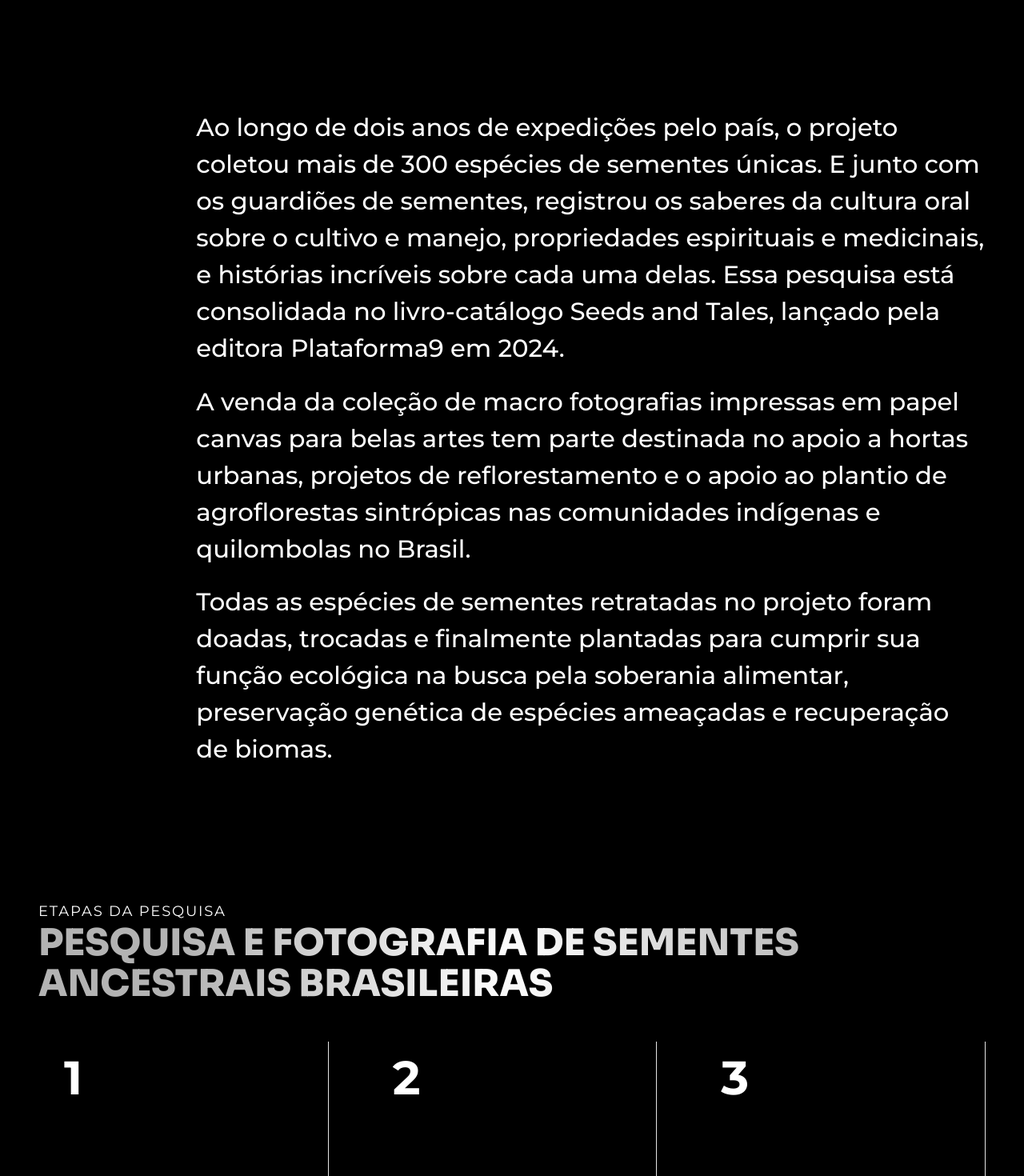
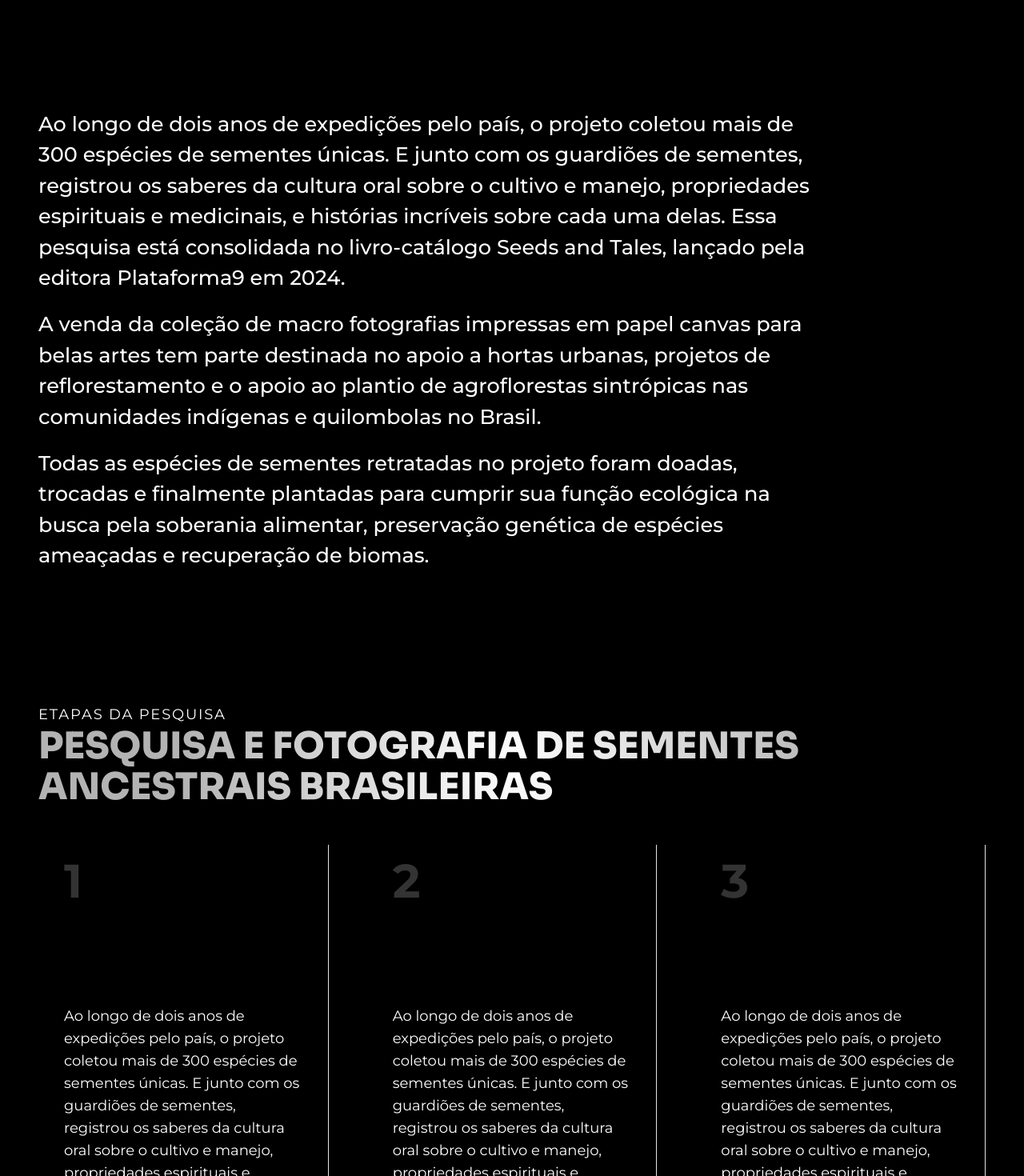
Before and after one commit to trovaotropical/trovaotropical_website, a Next.js app: page / in a window 1280 px wide. Shown: the part 760-2230 px from the top of the page at 80% size. Built offline with nearby package versions, Linux system fonts and the light colour scheme.

Commit message:
updating

```diff
--- a/package.json
+++ b/package.json
@@ -21,6 +21,7 @@
     "class-variance-authority": "^0.7.1",
     "clsx": "^2.1.1",
     "graphql": "^16.11.0",
+    "lenis": "^1.3.11",
     "lucide-react": "^0.542.0",
     "motion": "^12.23.12",
     "next": "15.5.2",
--- a/src/app/(frontend)/globals.css
+++ b/src/app/(frontend)/globals.css
@@ -39,17 +39,29 @@
   --color-popover: var(--popover);
   --color-card-foreground: var(--card-foreground);
   --color-card: var(--card);
-  --color-thunderbird-50: #fff0f0;
-  --color-thunderbird-100: #ffdddd;
-  --color-thunderbird-200: #ffc1c1;
-  --color-thunderbird-300: #ff9798;
-  --color-thunderbird-400: #ff5b5c;
-  --color-thunderbird-500: #ff2829;
-  --color-thunderbird-600: #fa0809;
-  --color-thunderbird-700: #cf0203;
-  --color-thunderbird-800: #ae0607;
-  --color-thunderbird-900: #8f0d0e;
-  --color-thunderbird-950: #4f0000;
+  --color-vermelho-50: #fff0f0;
+  --color-vermelho-100: #ffdddd;
+  --color-vermelho-200: #ffc1c1;
+  --color-vermelho-300: #ff9798;
+  --color-vermelho-400: #ff5b5c;
+  --color-vermelho-500: #ff2829;
+  --color-vermelho-600: #fa0809;
+  --color-vermelho-700: #cf0203;
+  --color-vermelho-800: #ae0607;
+  --color-vermelho-900: #8f0d0e;
+  --color-vermelho-950: #4f0000;
+  --color-verde-50: #f8fde8;
+  --color-verde-100: #eff9ce;
+  --color-verde-200: #dff4a2;
+  --color-verde-300: #c8ea6c;
+  --color-verde-400: #b0dc3f;
+  --color-verde-500: #92c220;
+  --color-verde-600: #719b15;
+  --color-verde-700: #557515;
+  --color-verde-800: #455d17;
+  --color-verde-900: #3b4f18;
+  --color-verde-950: #1e2c07;
+
   --radius-sm: calc(var(--radius) - 4px);
   --radius-md: calc(var(--radius) - 2px);
   --radius-lg: var(--radius);
--- a/src/app/(frontend)/page.tsx
+++ b/src/app/(frontend)/page.tsx
@@ -1,19 +1,28 @@
-import CardsReveal from '@/components/CardsReveal';
-import Hero from '@/components/home/Hero';
-import PhotoBomb from '@/components/home/PhotoBomb';
-import PageHeader from '@/components/PageHeader';
-import PhotosGrid from '@/components/PhotosGrid';
-import TitleAndText from '@/components/TitleAndText';
+'use client';
+
+import { ReactLenis, useLenis } from 'lenis/react';
+
+import CardsReveal from '@/components/blocks/CardsReveal';
+import PageHeader from '@/components/blocks/PageHeader';
+import PhotosGrid from '@/components/blocks/PhotosGrid';
+import TitleAndText from '@/components/blocks/TitleAndText';
 
 export type IndexPageProps = {};
 
-export default async function IndexPage(props: IndexPageProps) {
+export default function IndexPage(props: IndexPageProps) {
+  const lenis = useLenis((lenis) => {
+    // called every scroll
+    console.log(lenis);
+  });
   return (
+    <>
+      <ReactLenis root />
       <div className="bg-black text-background">
         <PageHeader />
         <TitleAndText />
         <CardsReveal />
         <PhotosGrid />
       </div>
+    </>
   );
 }
--- a/src/components/CardsReveal.tsx
+++ b/src/components/blocks/CardsReveal.tsx
@@ -8,7 +8,7 @@ import {
   useTransform
 } from 'motion/react';
 import { useRef } from 'react';
-import RadialTextGradient from './RadialTextGradient';
+import RadialTextGradient from '../RadialTextGradient';
 
 export type CardsRevealProps = {};
 
@@ -63,6 +63,22 @@ export default function CardsReveal(props: CardsRevealProps) {
   const width3 = useTransform(scrollYProgress, [0.58, 0.7], ['0%', '100%'], {
     ease: easeInOut
   });
+
+  const color1 = useTransform(
+    scrollYProgress,
+    [0.4, 0.41, 0.5, 0.51],
+    ['#fff', '#ff5b5c', '#ff5b5c', '#333']
+  );
+  const color2 = useTransform(
+    scrollYProgress,
+    [0.48, 0.49, 0.6, 0.61],
+    ['#fff', '#ff5b5c', '#ff5b5c', '#333']
+  );
+  const color3 = useTransform(
+    scrollYProgress,
+    [0.58, 0.59, 0.8, 0.81],
+    ['#fff', '#ff5b5c', '#ff5b5c', '#333']
+  );
   return (
     <div
       ref={ref}
@@ -78,9 +94,12 @@ export default function CardsReveal(props: CardsRevealProps) {
           </RadialTextGradient>
           <div className="grid lg:flex gap-4 md:gap-8 xl:gap-12 items-center justify-center w-full h-full">
             <div className="w-full lg:w-1/3 aspect-[3/4] 2xl:aspect-square relative max-h-svh overflow-hidden">
-              <div className="absolute left-8 top-4 z-10 text-5xl lg:text-[4.6vw] font-bold">
+              <motion.div
+                className="absolute left-8 top-4 z-10 text-5xl lg:text-[4.6vw] font-bold text-vermelho-400"
+                style={{ color: color1 }}
+              >
                 1
-              </div>
+              </motion.div>
               <motion.div
                 className="absolute top-0 left-0 w-full duration-300 z-[5] p-8 h-full flex items-end"
                 style={{ clipPath: clipPath1 }}
@@ -105,9 +124,12 @@ export default function CardsReveal(props: CardsRevealProps) {
               />
             </div>{' '}
             <div className="w-full lg:w-1/3 aspect-[3/4] 2xl:aspect-square relative max-h-svh overflow-hidden">
-              <div className="absolute left-8 top-4 z-10 text-5xl lg:text-[4.6vw] font-bold">
+              <motion.div
+                className="absolute left-8 top-4 z-10 text-5xl lg:text-[4.6vw] font-bold text-vermelho-400"
+                style={{ color: color2 }}
+              >
                 2
-              </div>
+              </motion.div>
               <motion.div
                 className="absolute top-0 left-0 w-full duration-300 z-[5] p-8 h-full flex items-end"
                 style={{ clipPath: clipPath2 }}
@@ -132,9 +154,12 @@ export default function CardsReveal(props: CardsRevealProps) {
               />
             </div>{' '}
             <div className="w-full lg:w-1/3 aspect-[3/4] 2xl:aspect-square relative max-h-svh overflow-hidden">
-              <div className="absolute left-8 top-4 z-10 text-5xl lg:text-[4.6vw] font-bold">
+              <motion.div
+                className="absolute left-8 top-4 z-10 text-5xl lg:text-[4.6vw] font-bold text-vermelho-400"
+                style={{ color: color3 }}
+              >
                 3
-              </div>
+              </motion.div>
               <motion.div
                 className="absolute top-0 left-0 w-full duration-300 z-[5] p-8 h-full flex items-end"
                 style={{ clipPath: clipPath3 }}
--- a/src/components/PageHeader.tsx
+++ b/src/components/blocks/PageHeader.tsx
@@ -1,8 +1,8 @@
 'use client';
 
 import { motion } from 'motion/react';
-import RadialTextGradient from './RadialTextGradient';
-import PhotoBomb from './home/PhotoBomb';
+import RadialTextGradient from '../RadialTextGradient';
+import PhotoBomb from '../home/PhotoBomb';
 
 export type PageHeaderProps = {};
 
--- a/src/components/PhotosGrid.tsx
+++ b/src/components/blocks/PhotosGrid.tsx
@@ -7,7 +7,7 @@ export default function PhotosGrid(props: PhotosGridProps) {
     <div className="py-12 lg:py-16 xl:py-24 px-4 md:px-8 xl:px-12 grid md:grid-cols-2 lg:grid-cols-3 xl:grid-cols-4 gap-8">
       {[...Array(12).keys()].map((i) => {
         return (
-          <div className="grid gap-2 relative group">
+          <div key={'photogrid_' + i} className="grid gap-2 relative group">
             <div className="aspect-square relative">
               <img
                 src={`./static/animation/${i > 10 ? i - 10 : i}.jpg`}
--- a/src/components/TitleAndText.tsx
+++ b/src/components/blocks/TitleAndText.tsx
@@ -1,14 +1,14 @@
 'use client';
 
 import { motion } from 'motion/react';
-import RadialTextGradient from './RadialTextGradient';
+import RadialTextGradient from '../RadialTextGradient';
 
 export type TitleAndTextProps = {};
 
 export default function TitleAndText(props: TitleAndTextProps) {
   return (
     <div className="py-12 lg:py-16 xl:py-24 px-4 md:px-8 xl:px-12 w-fit mx-auto">
-      <div className="grid gap-5 max-w-5/6 ml-auto text-pretty lg:text-[2.4vw] font-medium">
+      <div className="grid gap-5 max-w-5/6 text-pretty lg:text-[2vw] leading-[1.5] font-medium">
         <p className="">
           Ao longo de dois anos de expedições pelo país, o projeto coletou mais
           de 300 espécies de sementes únicas. E junto com os guardiões de
--- a/src/components/home/PhotoBomb.tsx
+++ b/src/components/home/PhotoBomb.tsx
@@ -83,7 +83,7 @@ export default function PhotoBomb({ className }: PhotoBombProps) {
                   className="relative h-full w-full aspect-video shrink-0 "
                 >
                   <motion.img
-                    className="w-full h-full object-contain object-center"
+                    className="w-full h-full object-cover object-center"
                     src={`./static/animation/${n < 10 ? `${n}` : n}.jpg`}
                     style={{
                       zIndex: n
```
Also changed, not shown: 1 other file (tests, documents, lock files or other folders). Lines whose indentation alone changed are shown as unchanged.
